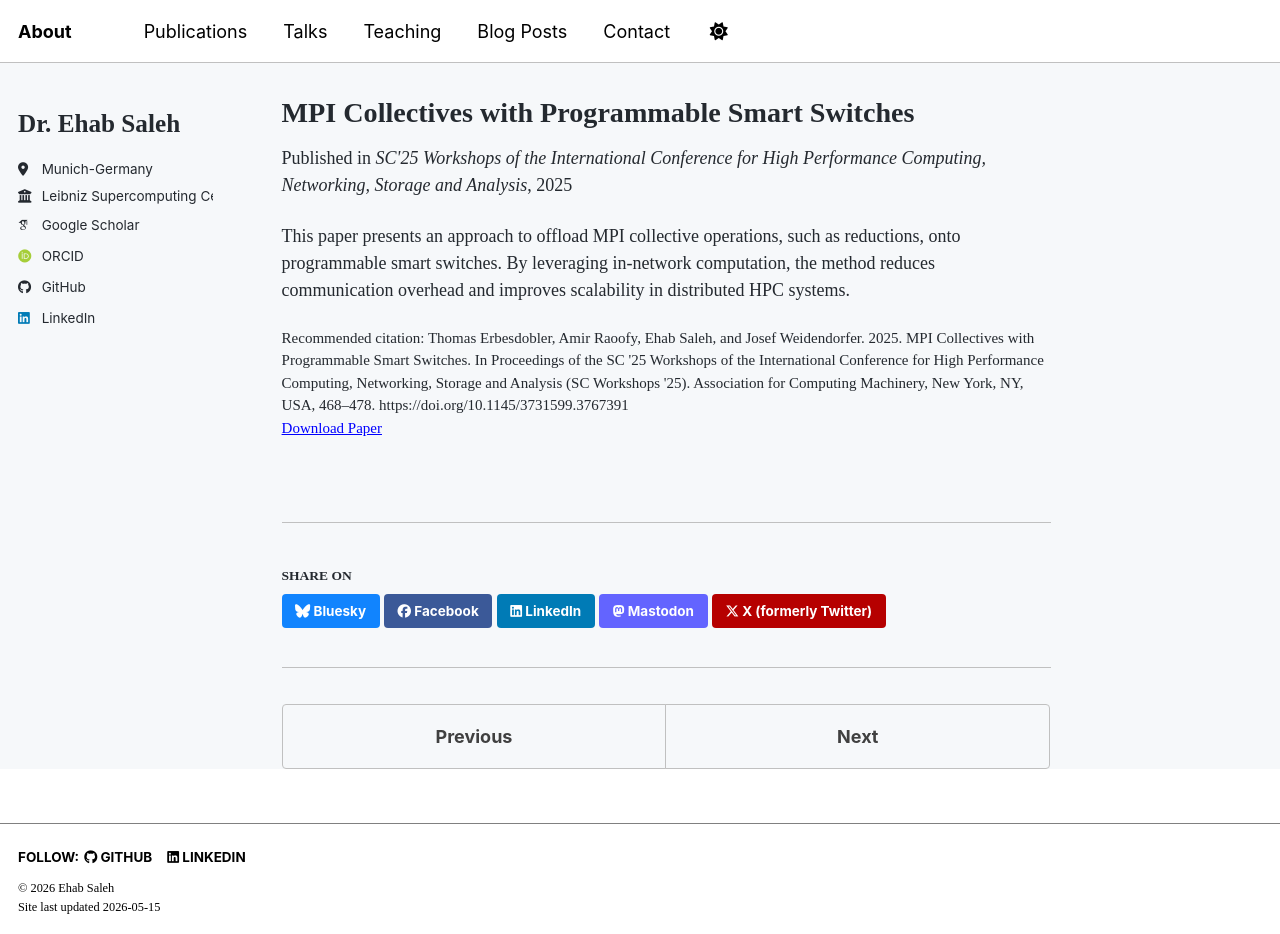
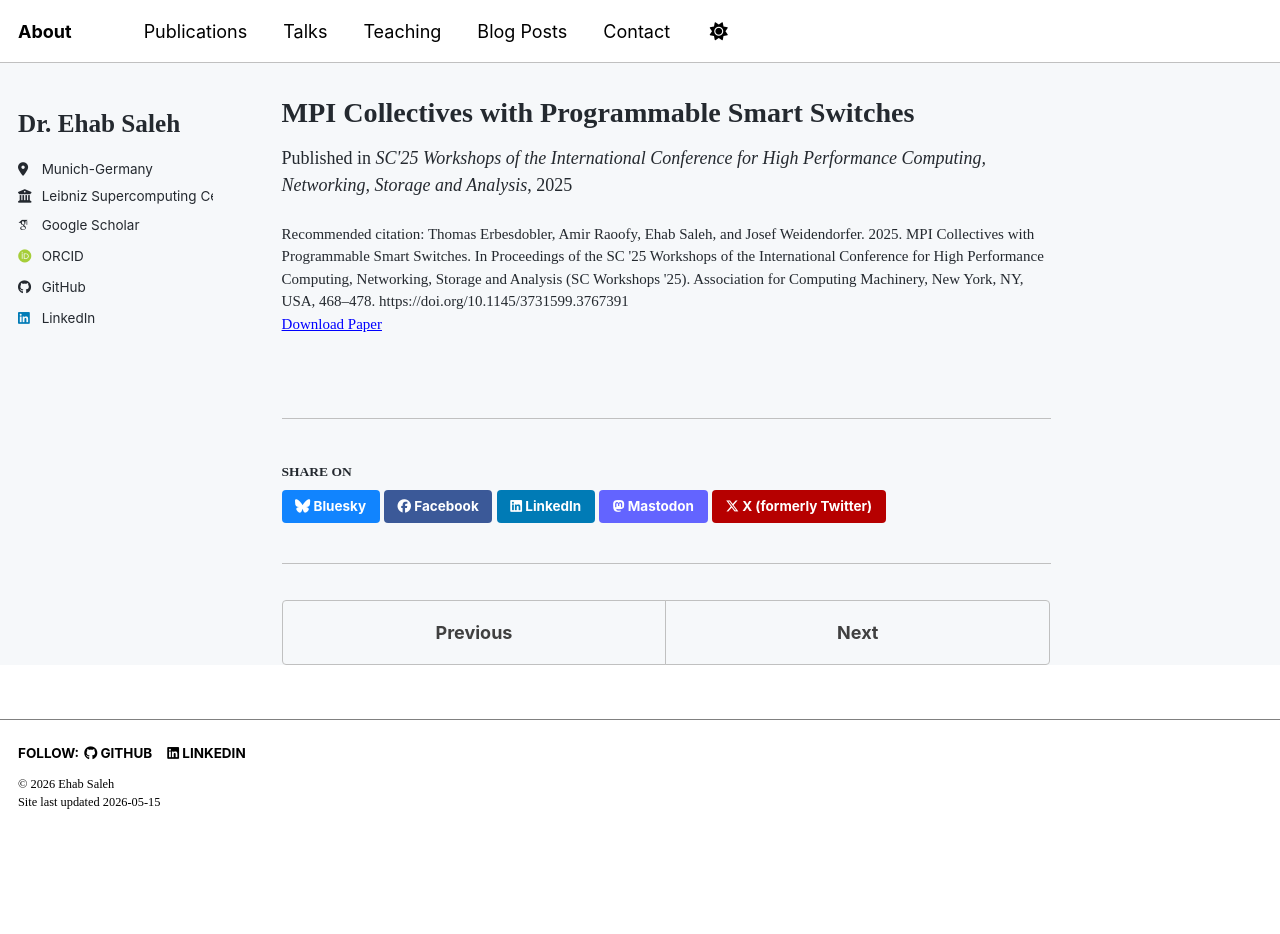
Before and after one commit to ehabosaleh/ehabosaleh.github.io, a Jekyll site: the page built from _publications/2025-mpi-smart-switch.md, in a window 1280 px wide and 934 px high. Built offline with Jekyll 4.4.1, drawn with Linux system fonts in a browser that asks for light colours; some web fonts are replaced; a script bundle is joined from its source files by our own code; library files that are not in the unit come from our copies.

Commit message:
Remove summary paragraph from MPI smart switch paper
Removed the summary paragraph describing the paper's approach to offloading MPI collective operations onto programmable smart switches.

```diff
--- a/_publications/2025-mpi-smart-switch.md
+++ b/_publications/2025-mpi-smart-switch.md
@@ -9,5 +9,3 @@ paperurl: "https://dl.acm.org/doi/10.1145/3731599.3767391"
 author: "Thomas Erbesdobler, Amir Raoofy, Ehab Saleh, Josef Weidendorfer"
 citation: "Thomas Erbesdobler, Amir Raoofy, Ehab Saleh, and Josef Weidendorfer. 2025. MPI Collectives with Programmable Smart Switches. In Proceedings of the SC '25 Workshops of the International Conference for High Performance Computing, Networking, Storage and Analysis (SC Workshops '25). Association for Computing Machinery, New York, NY, USA, 468–478. https://doi.org/10.1145/3731599.3767391"
 ---
-
-This paper presents an approach to offload MPI collective operations, such as reductions, onto programmable smart switches. By leveraging in-network computation, the method reduces communication overhead and improves scalability in distributed HPC systems.
```
